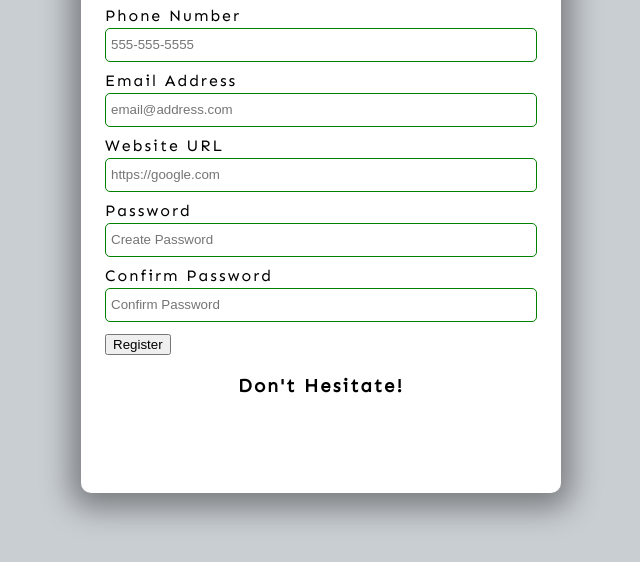
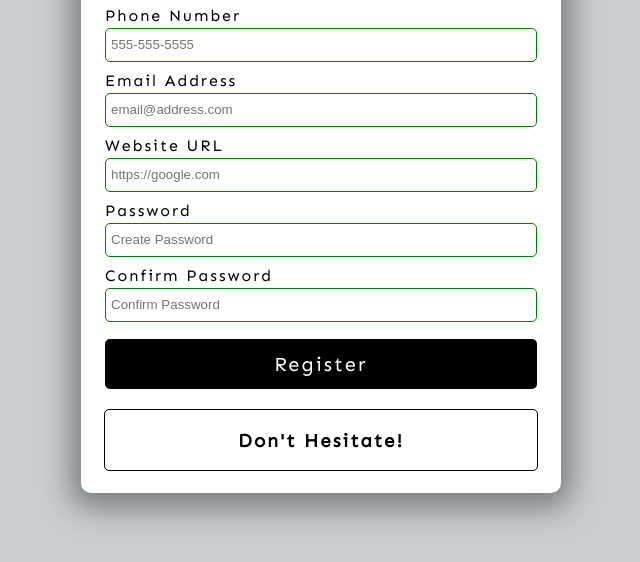
Before and after one commit to tod619/form_validation, a plain HTML site: page index.html in a window 1280 px wide. Shown: the part 222-784 px from the top of the page, without its empty margins (319-959 px from the left). Drawn offline with Linux system fonts and the light colour scheme.

Commit message:
add style to button + message-container in style.css file

```diff
--- a/style.css
+++ b/style.css
@@ -59,4 +59,42 @@ input:valid {
 input:invalid {
   border: 1px solid red;
 }
+
+button {
+  cursor: pointer;
+  color: #fff;
+  background: #000;
+  border: none;
+  border-radius: 5px;
+  height: 50px;
+  width: 100%;
+  font-family: "Sen", sans-serif;
+  font-size: 20px;
+  letter-spacing: 2px;
+  margin-top: 5px;
+}
+
+button:hover {
+  filter: brightness(200%);
+  background: rgb(22, 22, 22);
+}
+
+button:focus {
+  outline: none;
+}
+
+button:active {
+  transform: scale(0.98);
+}
+
+.message-container {
+  border: 1px solid #000;
+  border-radius: 5px;
+  width: 90%;
+  margin-top: 20px;
+  display: flex;
+  align-items: center;
+  justify-content: center;
+  color: #000;
+}
 /* End: Form */
```
